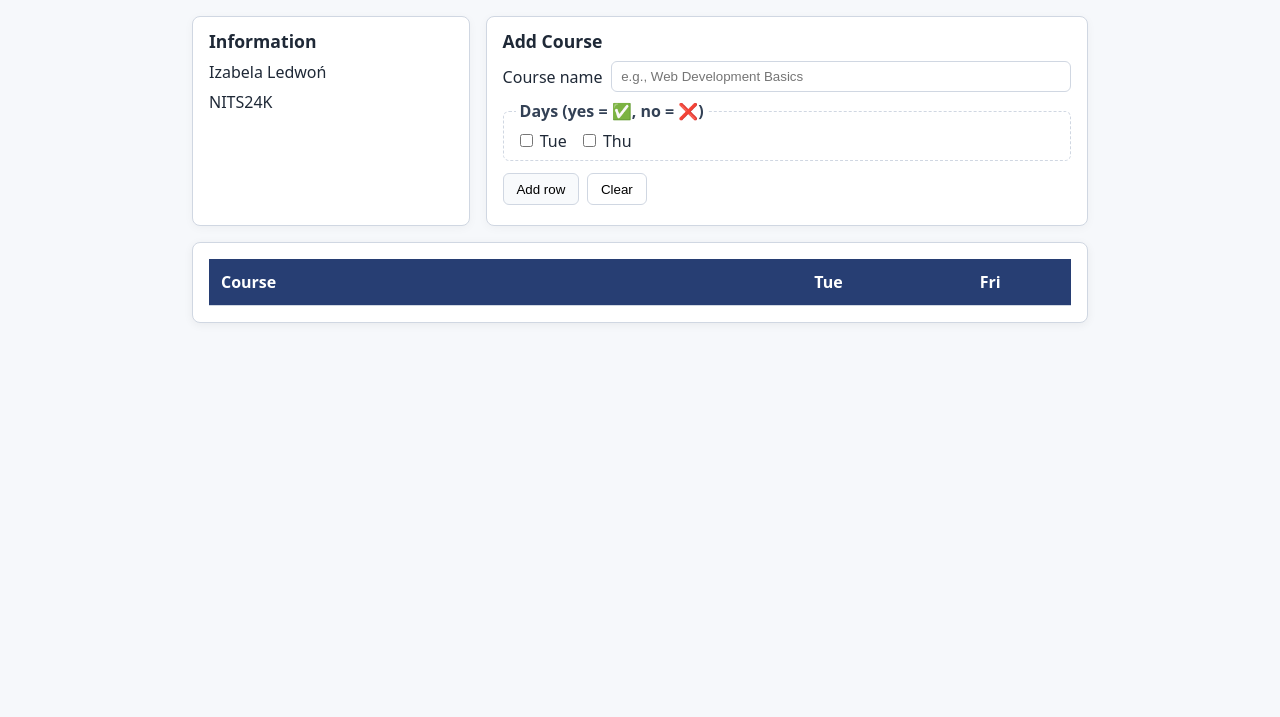
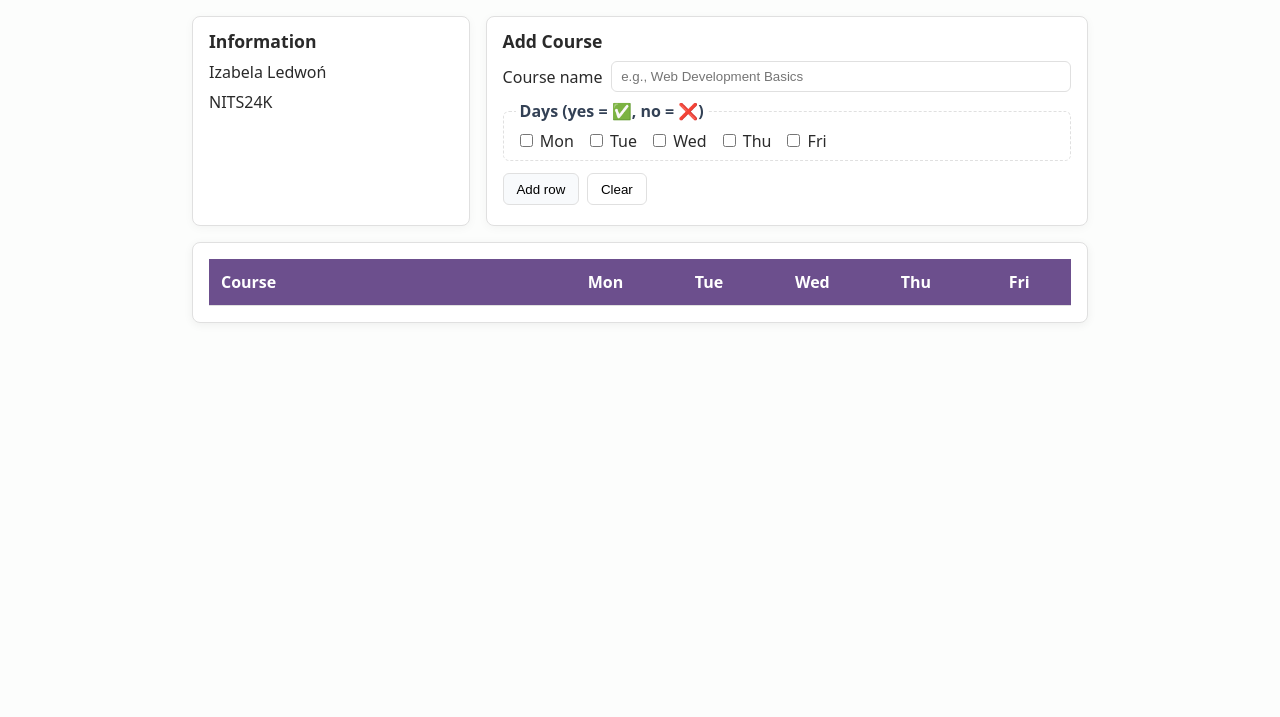
Before and after one commit to iza-ledwon/BasicsOfWebDev2025Tasks, a plain HTML site: page task-f/index.html in a window 1280 px wide. Shown: the part 83-800 px from the top of the page. Drawn offline with Linux system fonts and the light colour scheme.

Commit message:
fulfilling task-f requirements

```diff
--- a/task-f/index.html
+++ b/task-f/index.html
@@ -40,8 +40,11 @@
 
           <fieldset class="days-group">
             <legend>Days (yes = &#9989;, no = &#10060;)</legend>
+            <label><input type="checkbox" name="day" value="Mon"> Mon</label>
             <label><input type="checkbox" name="day" value="Tue"> Tue</label>
+            <label><input type="checkbox" name="day" value="Wed"> Wed</label>
             <label><input type="checkbox" name="day" value="Thu"> Thu</label>
+            <label><input type="checkbox" name="day" value="Fri"> Fri</label>
           </fieldset>
 
           <div class="form-row">
@@ -58,7 +61,10 @@
         <thead>
           <tr>
             <th>Course</th>
+            <th>Mon</th>
             <th>Tue</th>
+            <th>Wed</th>
+            <th>Thu</th>
             <th>Fri</th>
           </tr>
         </thead>
--- a/task-f/index.js
+++ b/task-f/index.js
@@ -6,7 +6,7 @@
 document.addEventListener("DOMContentLoaded", () => {
   const CHECK = '✅';
   const CROSS = '❌';
-  const dayOrder = ["Fri", "Mon"];
+  const dayOrder = ["Mon", "Tue", "Wed", "Thu", "Fri"];
 
   const form = document.getElementById("addCourseForm");
   const table = document.getElementById("timetable").querySelector("tbody");
--- a/task-f/style.css
+++ b/task-f/style.css
@@ -16,11 +16,11 @@ Date: 2025-10-29
   --base-size: 1rem;
   --h1-size: 1.6rem;
 
-  --page-bg: #f6f8fb;
-  --text: #1f2937;
-  --brand: #273e73;
-  --table-alt: #eef3ff;
-  --border: #d0d7e2;
+  --page-bg: #fcfdfc;
+  --text: #2a2a2a;
+  --brand: #6c4f8d;
+  --table-alt: #f9f5ff;
+  --border: #e0e0e0;
 
   --radius: 8px;
 }
```
